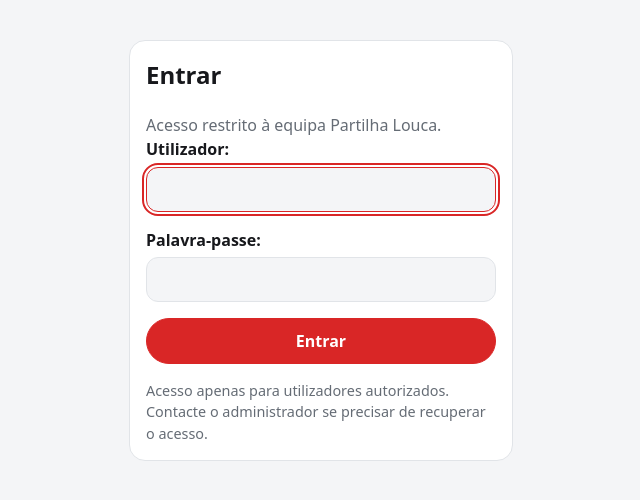
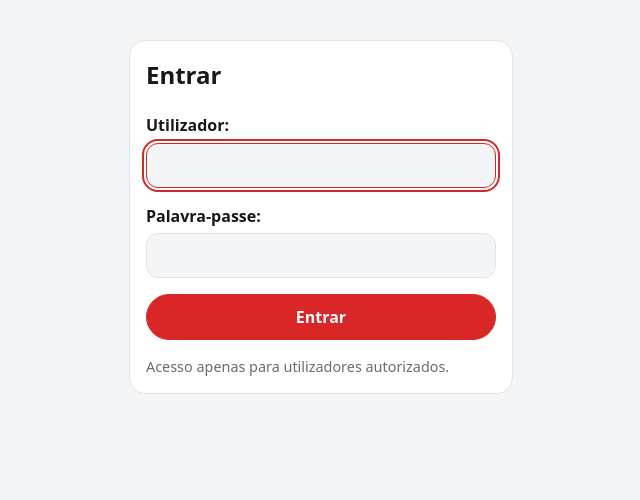
Before and after one commit to tiagofsps/siteledger, a Django app: page /login/ in a window 1280 px wide. Shown: the part 70-570 px from the top of the page, without its empty margins (319-959 px from the left). Run offline with Django 5.2, Linux system fonts and the light colour scheme.

Commit message:
feat(ui): simplify the login page copy
Drop the restricted-team subtitle and reduce the remaining note to a single
sentence.

```diff
--- a/templates/registration/login.html
+++ b/templates/registration/login.html
@@ -6,8 +6,6 @@
   <section class="login-page" aria-labelledby="login-title">
     <div class="form-card login-card">
       <h1 id="login-title">Entrar</h1>
-      <p class="page-subtitle">Acesso restrito à equipa Partilha Louca.</p>
-
       <form method="post" action="{% url 'login' %}">
         {% csrf_token %}
         <input type="hidden" name="next" value="{{ next }}">
@@ -30,7 +28,7 @@
         </div>
       </form>
 
-      <p class="help-text login-help">Acesso apenas para utilizadores autorizados. Contacte o administrador se precisar de recuperar o acesso.</p>
+      <p class="help-text login-help">Acesso apenas para utilizadores autorizados.</p>
     </div>
   </section>
 {% endblock %}
```
